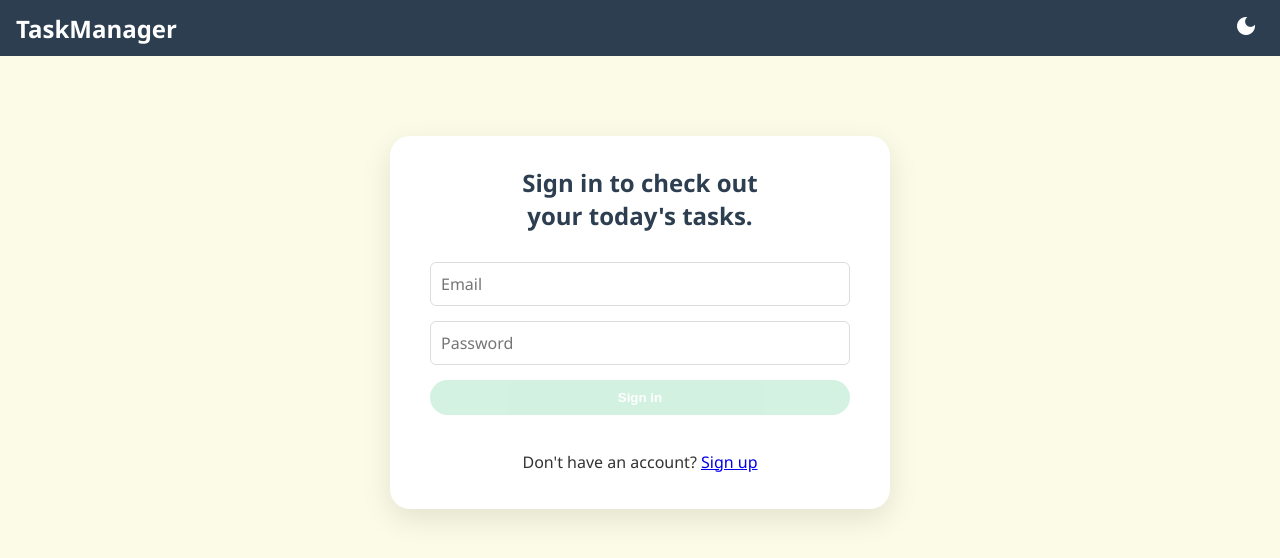
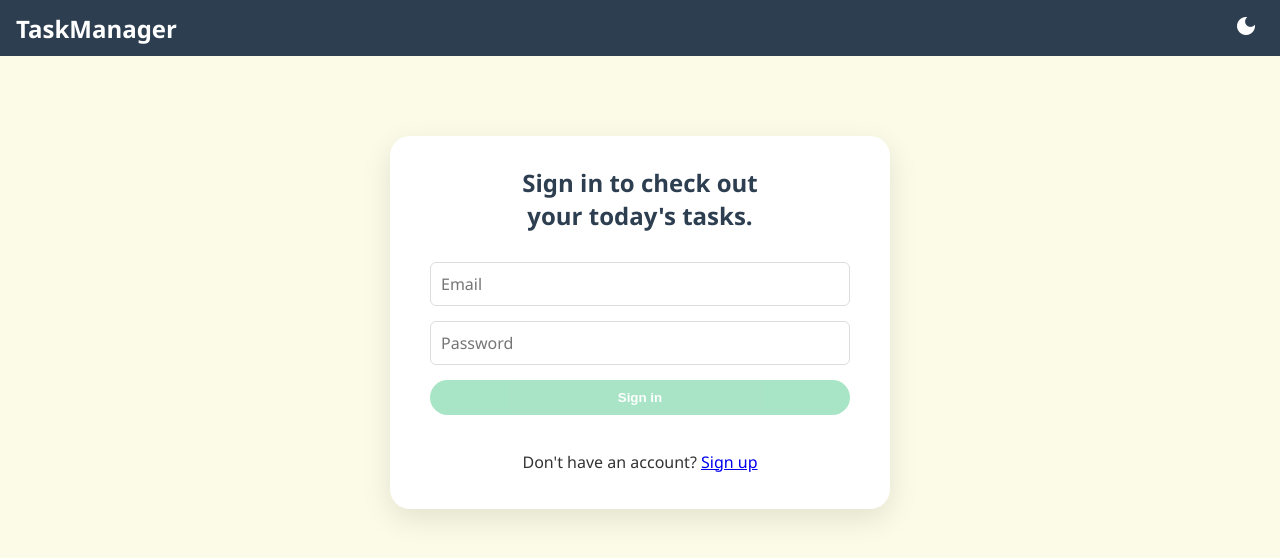
Before and after one commit to lukoq/task-manager-frontend, an Angular app: page /login in a window 1280 px wide. Shown: the top 558 px of the page. Built offline with nearby package versions, Linux system fonts and the light colour scheme.

Commit message:
CSS changes

```diff
--- a/src/app/auth/login/login.component.css
+++ b/src/app/auth/login/login.component.css
@@ -59,7 +59,7 @@ button {
     cursor: pointer;
 }
 button:disabled {
-    opacity: 0.2;
+    opacity: 0.4;
     cursor: not-allowed;
     pointer-events: none;
 }
--- a/src/app/auth/register/register.component.css
+++ b/src/app/auth/register/register.component.css
@@ -59,7 +59,7 @@ button {
     cursor: pointer;
 }
 button:disabled {
-    opacity: 0.2;
+    opacity: 0.4;
     cursor: not-allowed;
     pointer-events: none;
 }
```
